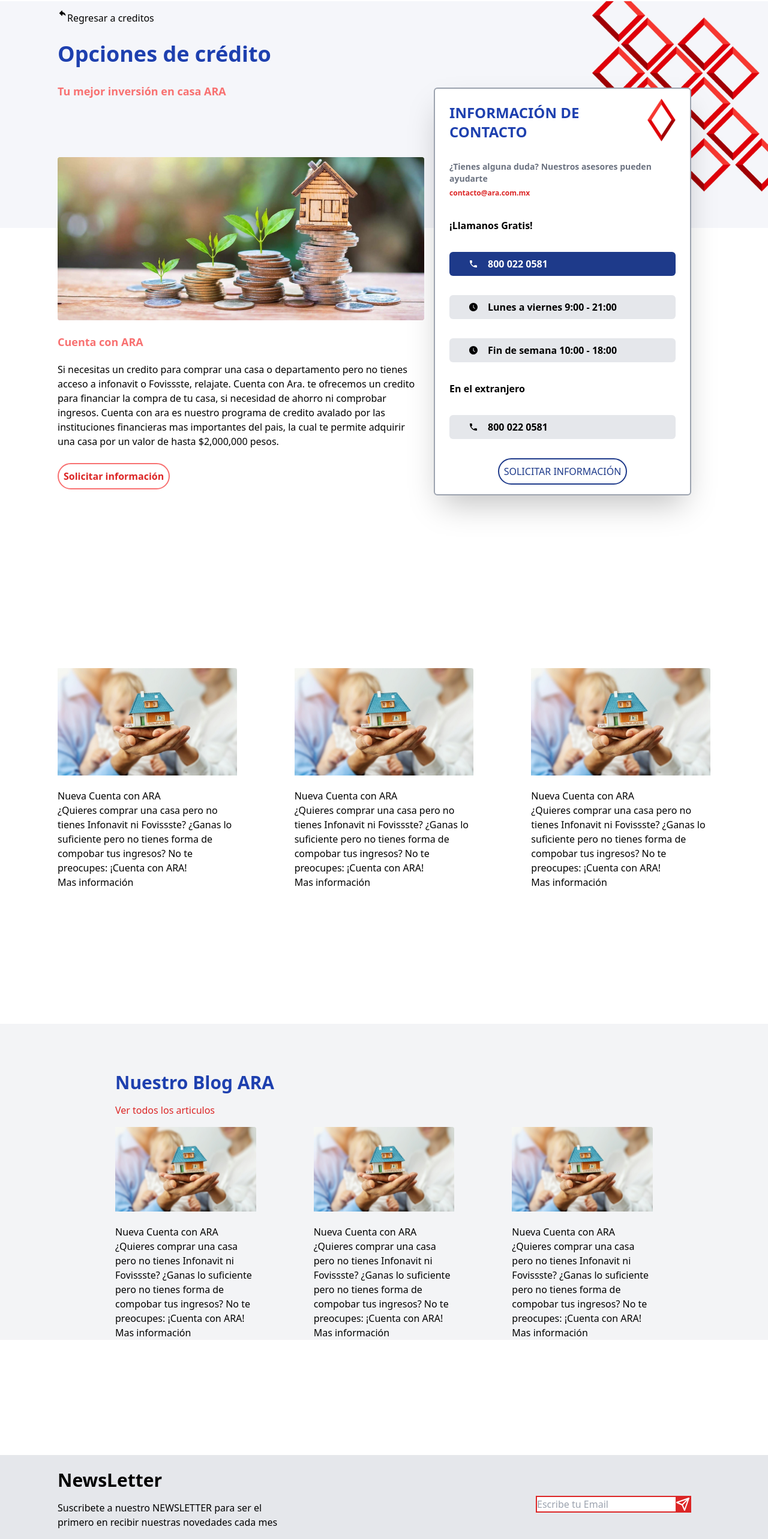
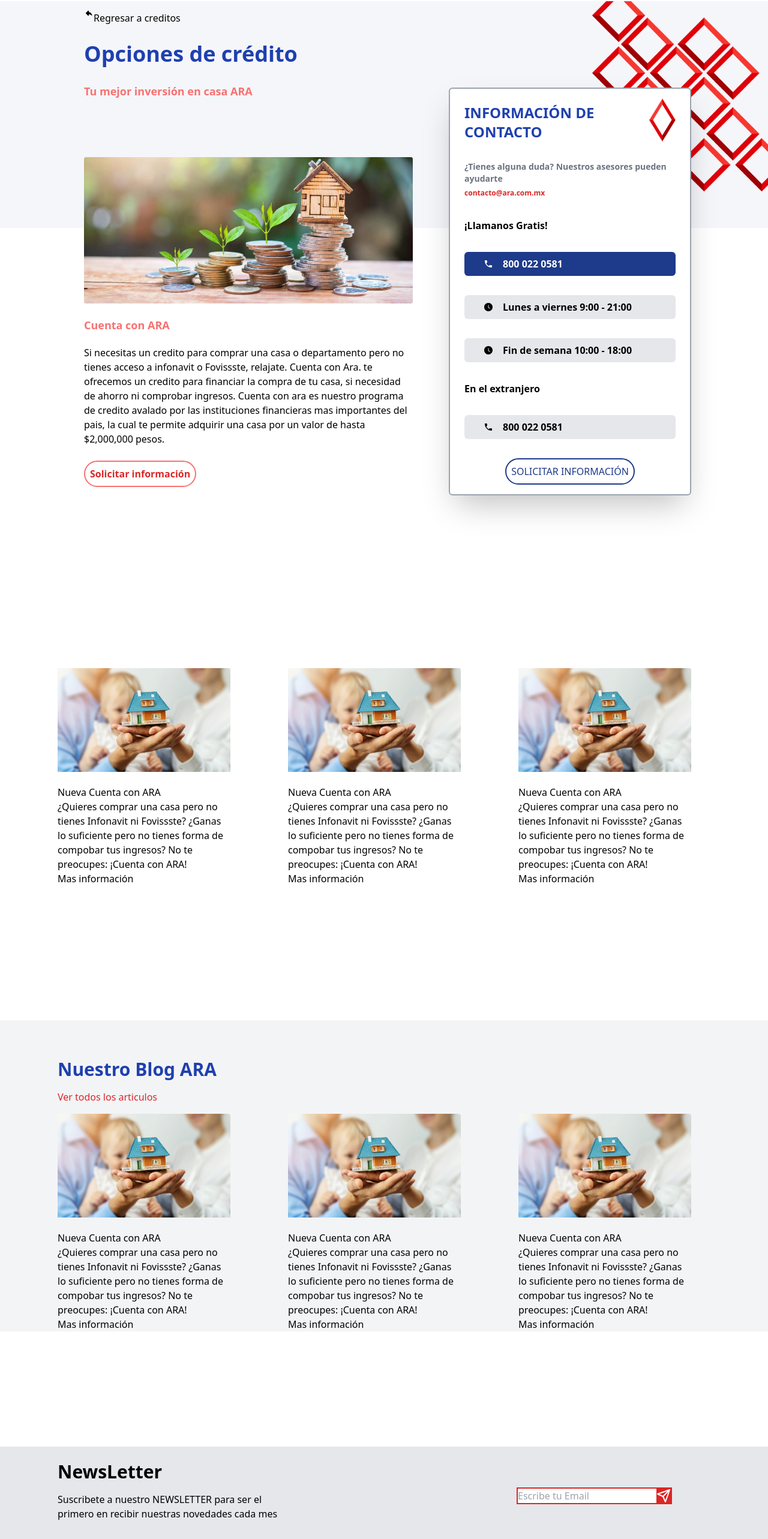
Before and after one commit to NaraDrak/front-guao-test, a Next.js app: page / in a window 1280 px wide. Shown: the part 176-2742 px from the top of the page at 60% size. Built offline with nearby package versions, Linux system fonts and the light colour scheme.

Commit message:
margin fixed

```diff
--- a/components/BlogSection.jsx
+++ b/components/BlogSection.jsx
@@ -3,10 +3,10 @@
 const BlogSection = () => {
   return (
     <div className="bg-gray-100">
-    <div className="md:mx-24  ">
-      <div className="flex md:mx-24 md:mt-56 mt-32">
+    <div className="sm:ml-11 sm:mr-11 md:ml-24 md:mr-32">
+      <div className="flex md:mt-56">
         <div className=" md:items-center">
-          <h1 className="text-blue-800 font-bold text-3xl mb-4 mt-20">
+          <h1 className="text-blue-800 font-bold text-3xl mb-4 mt-16">
             Nuestro Blog ARA
           </h1>
           <a className="text-red-600 text-base text-bold" href="/about">
--- a/components/CardSection.jsx
+++ b/components/CardSection.jsx
@@ -2,9 +2,9 @@
 const CardSection =()=>{
     return(
       <>
-        <div className="md:mx-24 -mt-96 md:mt-56">
+        <div className="sm:ml-11 sm:mr-11 md:ml-24 md:mr-32 -mt-96 md:mt-56">
       <div>
-      <div className="flex flex-col justify-around md:flex-col lg:flex-row mt-4 gap-24">
+      <div className="flex flex-col justify-around md:flex-col lg:flex-row mt-4 gap-24 ">
         <Card/>
         <Card/>
         <Card/>
--- a/components/Footer.jsx
+++ b/components/Footer.jsx
@@ -6,8 +6,10 @@
 
 const Footer = () => {
   return (
-    <div className="bg-footer text-white ">
-      <div className="flex flex-col justify-around ml-8 md:flex-row lg:flex-row ">
+    <div className="bg-footer">
+
+    <div className="text-white ml-24 mr-32 p-8">
+      <div className="flex flex-col justify-around md:flex-row lg:flex-row ">
         <FooterFirstCol />
         <FooterSecondCol />
         <FooterThirdCol />
@@ -15,6 +17,8 @@
         <FooterFivethCol />
       </div>
     </div>
+
+    </div>
   );
 };
 export default Footer;
--- a/components/FooterFirstCol.jsx
+++ b/components/FooterFirstCol.jsx
@@ -2,9 +2,8 @@
 
 export default function FooterFirstCol() {
   return (
-    <div className="primeraColumna mt-7">
+    <div className="-ml-16">
       <Image
-        className="m-3"
         src="/whitelogo.png"
         alt="Picture of the author"
         width={150}
@@ -12,21 +11,18 @@
       />
       <div className="iconContaiener">
         <Image
-          className=""
           src="/facebook.svg"
           alt="Picture of the author"
           width={36}
           height={36}
         />
         <Image
-          className=""
           src="/facebook.svg"
           alt="Picture of the author"
           width={36}
           height={36}
         />
         <Image
-          className=""
           src="/facebook.svg"
           alt="Picture of the author"
           width={36}
--- a/components/Hero.jsx
+++ b/components/Hero.jsx
@@ -3,10 +3,12 @@
 
 export default function Hero() {
   return (
-    <div className="bg-contain bg-no-repeat bg-hero-pattern md:flex-col lg:flex-row">
-      <div className="flex flex-col  md:flex-row lg:flex-row justify-between">
-        <LeftDraw />
-        <RightDraw />
+    <div className="bg-contain bg-no-repeat bg-hero-pattern">
+      <div className="md:flex-col lg:flex-row ml-24 mr-32">
+        <div className="flex flex-col  md:flex-row lg:flex-row justify-between">
+          <LeftDraw />
+          <RightDraw />
+        </div>
       </div>
     </div>
   );
--- a/components/HeroInfo.jsx
+++ b/components/HeroInfo.jsx
@@ -3,16 +3,15 @@
 
 export default function HeroInfo() {
   return (
-    <div className="w-2/4 ml-24">
+    <div className="w-7/12 sm:ml-11 sm:mr-11">
       <div className="flex items-center">
         <TiArrowBack color="#000" />
         <p className="back-to-credit">Regresar a creditos</p>
       </div>
       <h1 className="credit-options">Opciones de crédito</h1>
       <p className="invesion-p">Tu mejor inversión en casa ARA</p>
-      <figure className="mt-24 w-full">
+      <figure className="mt-24">
         <Image
-          className="relative"
           src="/img-04.jpg"
           alt="Picture of the author"
           width={900}
--- a/components/InfoContactoCard.jsx
+++ b/components/InfoContactoCard.jsx
@@ -6,7 +6,7 @@
 const InfoContacto = () => {
   return (
     <div>
-      <div className="md:hidden flex justify-center mt-80 bg-black">
+      <div className="md:hidden  flex justify-center mt-80">
       <button className="md:hidden  bg-red-500 rounded-3xl text-white p-4">
         Dejanos tus datos ¡Nosotros te llamamos!
       </button>
--- a/components/NewsLetter.jsx
+++ b/components/NewsLetter.jsx
@@ -3,7 +3,7 @@
 export default function NewsLetter() {
   return (
     <div className="bg-gray-200 mt-48">
-      <div className="md:ml-24 md:mr-24 md:flex md:justify-between ">
+      <div className="md:ml-24 md:mr-32 md:flex md:justify-between ">
         <div className="flex flex-col justify-center -mb-25 md:mb-10 mt-6">
           <div className="text-3xl font-bold text-black mb-4">NewsLetter</div>
           <p>
--- a/styles/globals.css
+++ b/styles/globals.css
@@ -32,7 +32,7 @@
     @apply text-red-600 border-2 border-red-400 font-bold rounded-3xl mt-6 p-2 justify-center
 }
 .main-container{
-    @apply flex justify-between border-2 border-gray-400 bg-white mt-36 mb-16 ml-8 shadow-2xl rounded-md py-4 px-6 lg:ml-4 lg:mr-32 invisible md:visible
+    @apply flex justify-between border-2 border-gray-400 bg-white mt-36 mb-16 ml-12 shadow-2xl rounded-md py-4 px-6 lg:ml-4 invisible md:visible
 }
 .title-card-contacto{
     @apply text-blue-800 text-2xl font-semibold
```
